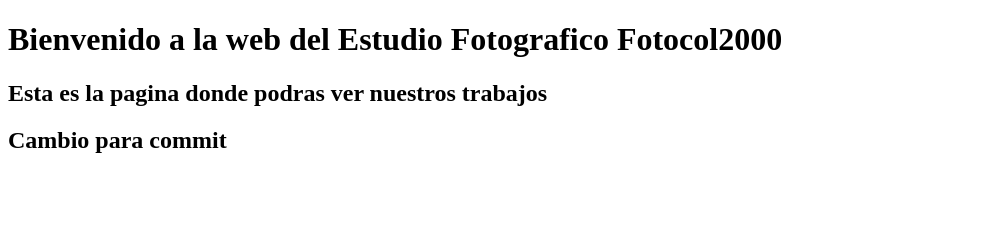
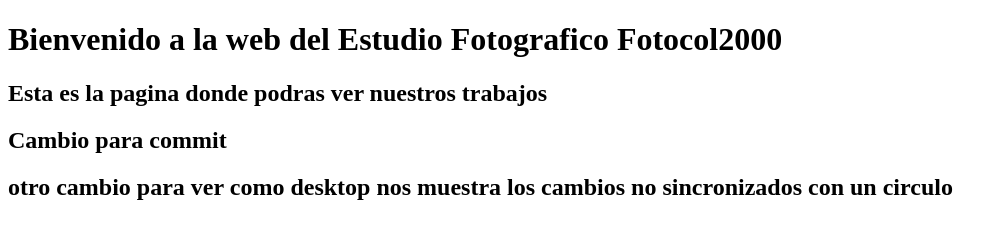
Before and after one commit to maquinadefuego2069/pagina-web, a plain HTML site: page index.html in a window 1280 px wide. Shown: the whole page, without its empty margins (0-1008 px from the left). Drawn offline with Linux system fonts and the light colour scheme.

Commit message:
identificar actualizacion en tre desktop y web
muestra con un pequeño icono que nos adviete que no emos actualizado el archivo y que solo lo tenemos en local en nuestra maquina hasta dar en sicronizar

```diff
--- a/index.html
+++ b/index.html
@@ -10,5 +10,6 @@
     <h1>Bienvenido a la web del Estudio Fotografico Fotocol2000</h1>
     <h2>Esta es la pagina donde podras ver nuestros trabajos</h2>
     <h2>Cambio para commit</h2>
+    <h2>otro cambio para ver como desktop nos muestra los cambios no sincronizados con un circulo</h2>
 </body>
 </html>
```
